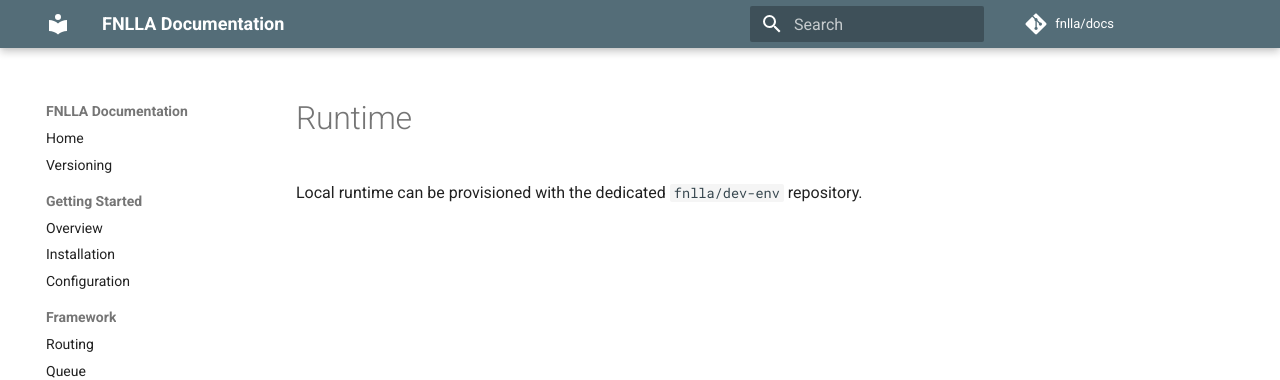
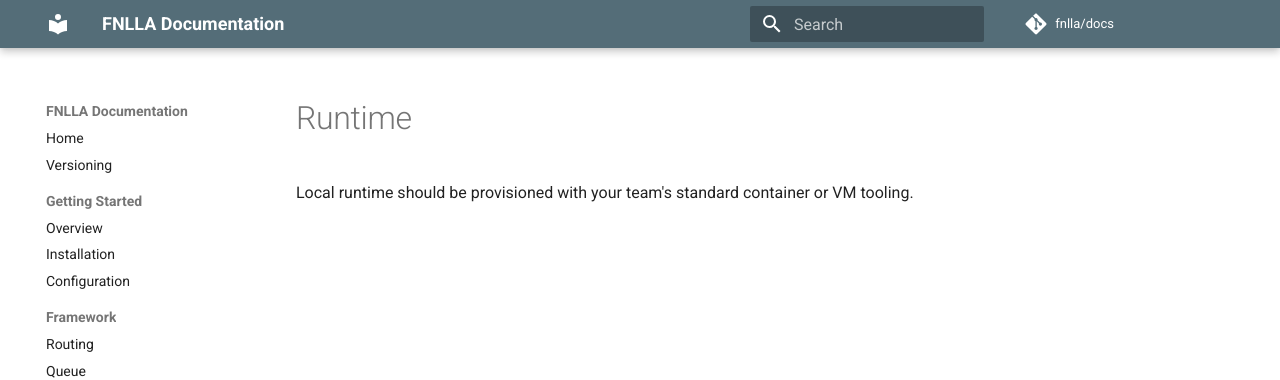
Before and after one commit to fnlla/docs, an MkDocs documentation site: the page built from docs/1.x/runtime.md, in a window 1280 px wide. Shown: the top 380 px of the page. Built offline with MkDocs 1.6.1 and Material for MkDocs 9.7.7, drawn with Linux system fonts in a browser that asks for light colours; comment, search, counter and statistics services are not loaded.

Commit message:
docs: update runtime provisioning guidance (#1)
Co-authored-by: Marcin <kordyaczny@users.noreply.github.com>

```diff
--- a/docs/1.x/runtime.md
+++ b/docs/1.x/runtime.md
@@ -1,3 +1,3 @@
 # Runtime
 
-Local runtime can be provisioned with the dedicated `fnlla/dev-env` repository.
+Local runtime should be provisioned with your team's standard container or VM tooling.
```
